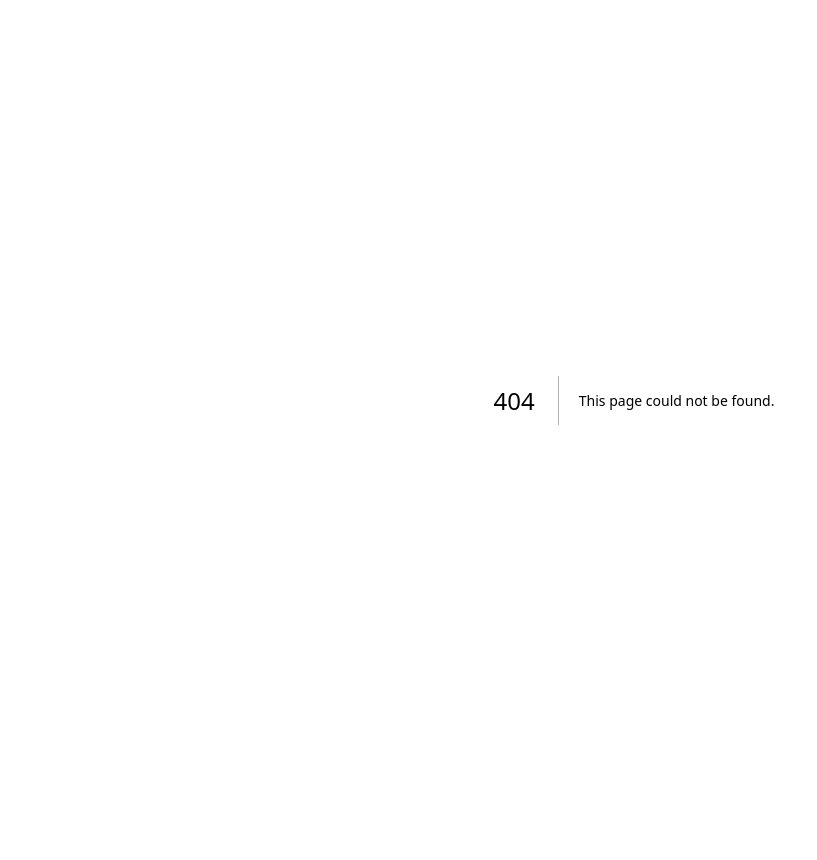
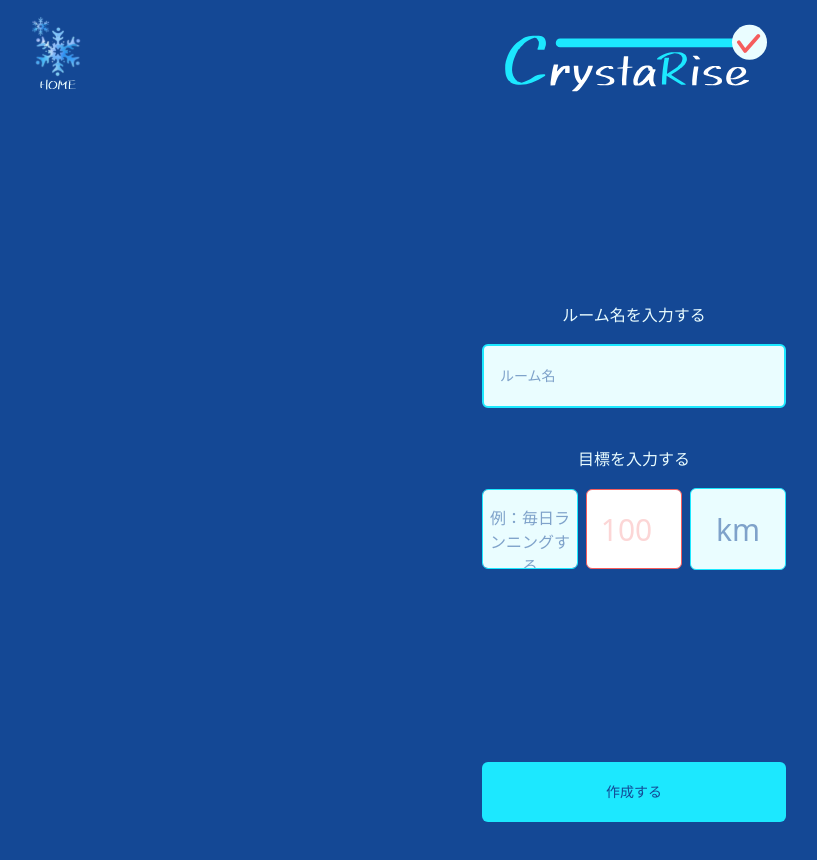
Before and after one commit to X13467980/crystarise-frontend, a Next.js app: page /newroom in a window 1280 px wide. Before the commit this address had no page. Shown: the top 860 px of the page, without its empty margins (6-823 px from the left). Before the commit the page ends 800 px from the top, so only its background shows below. Built offline with nearby package versions, Linux system fonts and the light colour scheme; a web font is replaced by a local one.

Commit message:
feat    /・

```diff
--- a/src/app/globals.css
+++ b/src/app/globals.css
@@ -16,7 +16,7 @@
 :root {
   --background: #144895;
   --text-color: #144895;
-  --foreground: #171717;
+  --secondary: #EAFDFF;
   --light-button: #1CE8FF;
 }
 
@@ -34,8 +34,12 @@ body {
 }
 
 .primary-btn {
-  @apply bg-[var(--light-button)] text-[var(--text-color)] text-sm font-normal px-29 py-5 rounded-md active:scale-95 active:shadow-inner hover:bg-blue-500;
+  @apply w-full bg-[var(--light-button)] text-[var(--text-color)] text-sm font-normal py-5 rounded-md active:scale-95 active:shadow-inner hover:bg-blue-500;
 }
 .login-input {
-  @apply bg-[#EAFDFF] text-[var(--text--color)] text-sm font-normal px-3 py-5 rounded-md border-2 border-[#1CE8FF];
+  @apply w-full bg-[var(--secondary)] text-[var(--text-color)] text-sm font-normal py-5 rounded-md border-2 border-[#1CE8FF];
 }
+
+.container {
+  @apply m-auto px-12 max-w-100 flex flex-col py-10 min-h-screen;
+}
--- a/src/app/login/page.tsx
+++ b/src/app/login/page.tsx
@@ -4,9 +4,8 @@ import Image from "next/image"
 
 export default function LoginPage() {
   return (
-    <div className="flex justify-center min-h-screen">
-        <div>
-        <div className="mt-37">
+    <div className="container">
+        <div className="mt-37 flex flex-col items-center">
             <Image
                 src="/snowflake-icon.svg"
                 width={254}
@@ -24,7 +23,6 @@ export default function LoginPage() {
         <div>
             <LoginForm />
         </div>
-        </div>
     </div>
   );
 }
--- /dev/null
+++ b/src/app/newroom/page.tsx
@@ -0,0 +1,49 @@
+'use client';
+
+import Header from '@/feature/header/Header';
+import ProfileCard from '@/feature/profile/ProfileCard';
+import GoLoginButton from '@/feature/gologin/gologinbutton';
+import StartButtons from '@/feature/startbuttons/StartButtons';
+import { useUserSummary } from '@/feature/hooks/useUserSummary';
+import LogoutButton from '@/feature/logout/LogoutButton';
+import NewRoomInput from '@/feature/newroom-input/newroom-input';
+
+import React, { useState } from 'react';
+import NewRoomGoal from '@/feature/newroomgoal/newroom-goal';
+import NewRoomButton from '@/feature/newroombutton/newroombutton';
+
+export default function NewRoomPage() {
+    const [roomName, setRoomName] = useState('');
+    const [goal, setGoal] = useState('');
+    const [number, setNumber] = useState('');
+    const [unit, setUnit] = useState('');
+
+    return (
+        <>
+            <Header />
+            <div className="m-auto px-12 max-w-100 flex flex-col min-h-screen" style={{ backgroundColor: '#144895' }}>
+                <main>
+                    <div className="w-full flex flex-col items-center space-y-4 pt-48 pb-10">
+                        <p className="text-[var(--secondary)]">ルーム名を入力する</p>
+                        <NewRoomInput
+                            value={roomName}
+                            onChange={setRoomName}
+                        />
+                    </div>
+                    <div className="w-full flex flex-col items-center space-y-4 pb-48">
+                        <p className="text-[var(--secondary)]">目標を入力する</p>
+                        <NewRoomGoal
+                            goal={goal}
+                            number={number}
+                            unit={unit}
+                            onChangeGoal={setGoal}
+                            onChangeNumber={setNumber}
+                            onChangeUnit={setUnit}
+                        />
+                    </div>
+                    <NewRoomButton />
+                </main>
+            </div>
+        </>
+    )
+}
--- a/src/app/page.tsx
+++ b/src/app/page.tsx
@@ -5,9 +5,8 @@ import Image from "next/image"
 function Home() {
   return (
 
-  <div className="flex justify-center min-h-screen">
-    <div>
-      <div className="mt-37">
+  <div className="container">
+      <div className="mt-37 flex flex-col items-center">
         <Image
           src="/snowflake-icon.svg"
           width={254}
@@ -27,7 +26,6 @@ function Home() {
         <GoRegisterButton />
 
       </div>
-    </div>
   </div>
   );
 }
--- a/src/feature/login/login-form.tsx
+++ b/src/feature/login/login-form.tsx
@@ -61,7 +61,7 @@ const LoginForm: React.FC = () => {
       <form onSubmit={handleSubmit}>
         <div>
           <input
-            className="login-input w-full"
+            className="login-input w-full px-4"
             type="email"
             value={email}
             onChange={e => setEmail(e.target.value)}
@@ -72,7 +72,7 @@ const LoginForm: React.FC = () => {
         </div>
         <div className="mt-5">
           <input
-            className="login-input w-full"
+            className="login-input w-full px-4"
             type="password"
             value={password}
             onChange={e => setPassword(e.target.value)}
--- /dev/null
+++ b/src/feature/newroom-input/newroom-input.tsx
@@ -0,0 +1,22 @@
+'use client';
+
+type Props = {
+  value: string;
+  onChange: (v: string) => void;
+};
+
+export default function NewRoomInput({ value, onChange }: Props) {
+
+
+    return (
+    // <div className="w-full flex flex-col items-center space-y-2 pt-5 pb-10">
+      <input
+        type="text"
+        className="login-input px-4"
+        value={value}
+        onChange={(e) => onChange(e.target.value)}
+        placeholder="ルーム名"
+      />
+    // </div>
+    );
+}
--- /dev/null
+++ b/src/feature/newroombutton/newroombutton.tsx
@@ -0,0 +1,23 @@
+'use client';
+
+import { useRouter } from 'next/navigation';
+
+export default function NewRoomButton() {
+  const router = useRouter();
+
+  const handleClick = () => {
+    router.push('/solo'); // solo.tsx へ遷移
+  };
+
+  return (
+    <div>
+      <button
+        type="button"
+        className="primary-btn w-full"
+        onClick={handleClick}
+      >
+        作成する
+      </button>
+    </div>
+  );
+}
--- /dev/null
+++ b/src/feature/newroomgoal/newroom-goal.tsx
@@ -0,0 +1,48 @@
+'use client';
+
+type Props = {
+    goal: string;
+    number: string;
+    unit: string;
+    onChangeGoal: (v: string) => void;
+    onChangeNumber: (v: string) => void;
+    onChangeUnit: (v: string) => void;
+};
+
+export default function NewRoomGoal({ goal, number, unit, onChangeGoal, onChangeNumber, onChangeUnit }: Props) {
+    return (
+        <>
+            <div className="flex w-full items-center justify-center space-x-2">
+                <textarea
+                    value={goal}
+                    onChange={(e) => onChangeGoal(e.target.value)}
+                    placeholder="例：毎日ランニングする"
+                    className="placeholder:whitespace-pre-line text-center font-mkpop flex-1 rounded-md py-4 w-10 h-20 bg-[var(--secondary)] text-[var(--text-color)] border-1 border-[var(--light-button)] resize-none"
+                    rows={2}
+                    style={{ minHeight: '80px', maxHeight: '160px', overflow: 'auto' }}
+                    maxLength={12}
+                />
+
+                <input
+                    type="number"
+                    value={number}
+                    onChange={(e) => onChangeNumber(e.target.value)}
+                    placeholder="100"
+                    className="font-mkpop flex-1 text-center text-3xl rounded-md w-10 h-20 bg-[#FFFFFF] text-[#FAAEAE] border-1 border-[#F55D5D]"
+                />
+
+                <input
+                    type="text"
+                    value={unit}
+                    onChange={(e) => onChangeUnit(e.target.value)}
+                    placeholder="km"
+                    className="font-mkpop flex-1 text-center text-3xl rounded-md py-10 w-10 h-20 bg-[var(--secondary)] text-[var(--text-color)] border-1 border-[var(--light-button)]"
+                />
+            </div>
+            {goal.length >= 12 && (
+                    <div className="w-full text-center text-xs text-red-500 mt-1 font-bold">目標は12文字以内で入力してください</div>
+            )}
+        </>
+    );
+
+}
```
